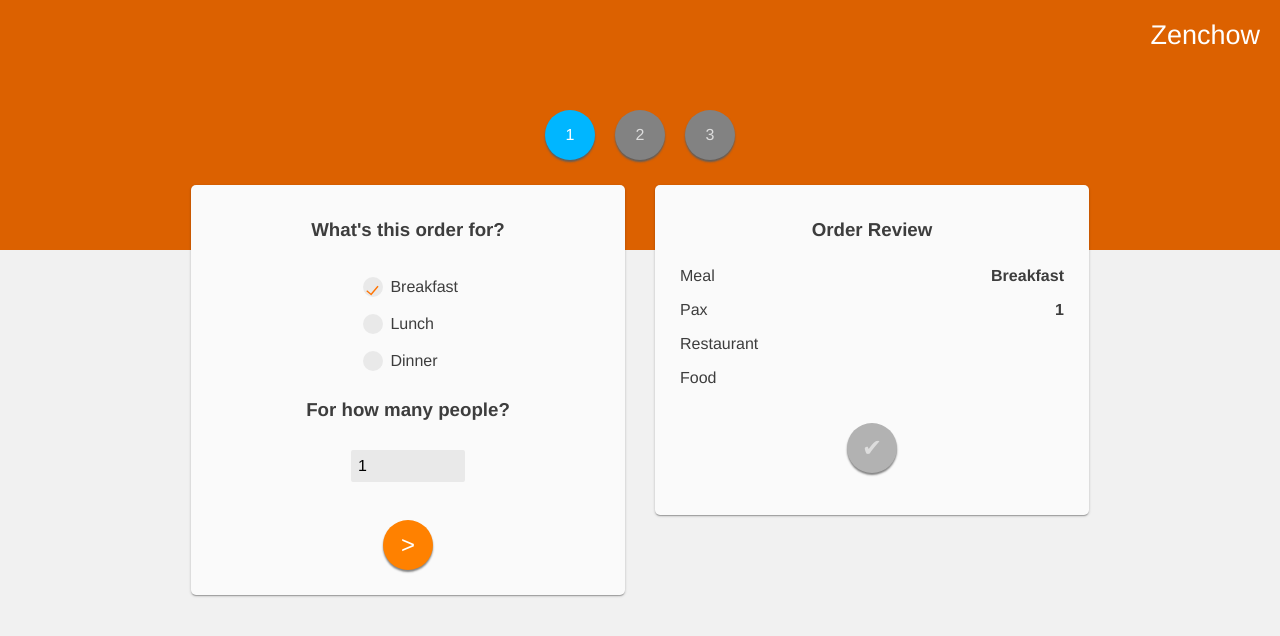
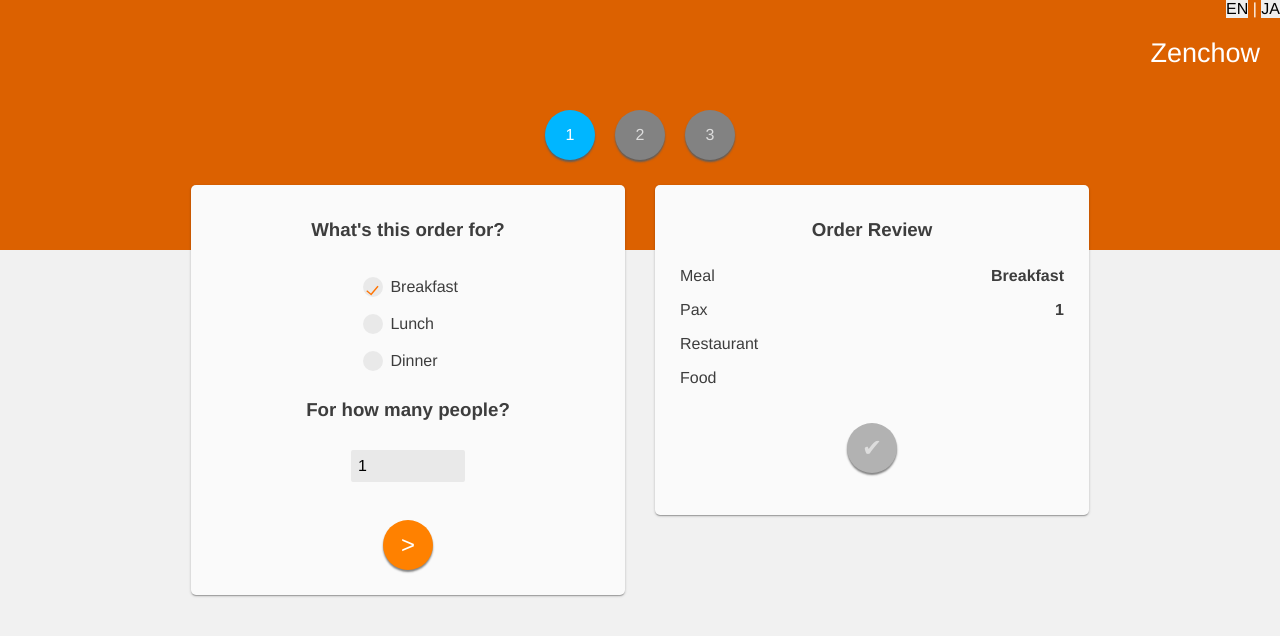
Before and after one commit to lennartnat/zenchow, a React (Create React App) app: page / in a window 1280 px wide. Shown: the top 636 px of the page. Built offline with nearby package versions, Linux system fonts and the light colour scheme.

Commit message:
i18n partial

```diff
--- a/package.json
+++ b/package.json
@@ -10,6 +10,7 @@
     "@types/react-dom": "16.9.2",
     "react": "^16.10.2",
     "react-dom": "^16.10.2",
+    "react-intl": "^3.4.0",
     "react-scripts": "3.2.0",
     "typescript": "3.6.4"
   },
--- a/src/components/ReviewItem/ReviewItem.tsx
+++ b/src/components/ReviewItem/ReviewItem.tsx
@@ -1,5 +1,6 @@
 import React from 'react';
 import './ReviewItem.css';
+import { FormattedMessage } from 'react-intl';
 
 interface ReviewItemProps {
   children: React.ReactNode;
@@ -8,7 +9,9 @@ interface ReviewItemProps {
 
 const ReviewItem = ({ label, children }: ReviewItemProps) => (
   <div className={'review-item'}>
-    <span className={'review-label'}>{label}</span>
+    <span className={'review-label'}>
+      <FormattedMessage id={label} />
+    </span>
     <span className={'review-value'}>{children}</span>
   </div>
 );
--- /dev/null
+++ b/src/context/ConfigContext.tsx
@@ -0,0 +1,16 @@
+import React, { createContext, useState } from 'react';
+
+const ConfigContext = createContext({
+  language: '',
+  setLanguage: (_: string) => {}
+});
+
+const ConfigProvider = ({ children }: { children: React.ReactNode }) => {
+  const [language, setLanguage] = useState('en');
+
+  return (
+    <ConfigContext.Provider value={{ language, setLanguage }}>{children}</ConfigContext.Provider>
+  );
+};
+
+export { ConfigContext, ConfigProvider };
--- a/src/index.tsx
+++ b/src/index.tsx
@@ -1,14 +1,20 @@
 import React from 'react';
 import ReactDOM from 'react-dom';
-import './index.css';
+
 import App from './views/App';
-import * as serviceWorker from './serviceWorker';
+import { ConfigProvider } from 'context/ConfigContext';
 import { StepProvider } from './context/StepContext';
 
+import * as serviceWorker from './serviceWorker';
+
+import './index.css';
+
 ReactDOM.render(
-  <StepProvider>
-    <App />
-  </StepProvider>,
+  <ConfigProvider>
+    <StepProvider>
+      <App />
+    </StepProvider>
+  </ConfigProvider>,
   document.getElementById('root')
 );
 
--- a/src/views/App.tsx
+++ b/src/views/App.tsx
@@ -1,4 +1,5 @@
 import React, { useContext } from 'react';
+import { FormattedMessage, IntlProvider } from 'react-intl';
 
 import Meal from './Meal/Meal';
 import Restaurant from './Restaurant/Restaurant';
@@ -10,14 +11,52 @@ import { StepContext, OrderStep } from 'context/StepContext';
 import { OrderProvider } from 'context/OrderContext';
 
 import './App.css';
+import { ConfigContext } from 'context/ConfigContext';
+
+interface MsgType {
+  [index: string]: any;
+}
+
+const msgs: MsgType = {
+  en: {
+    'NAV.TITLE': 'Zenchow',
+    'MEAL.MEALSELECT': "What's this order for?",
+    'MEAL.PAXINPUT': 'For how many people?',
+    'REVIEW.TITLE': 'Order Review',
+    'REVIEW.ADDMORE': 'Add more food!',
+    'REVIEW.FOODEXCEEED': 'Please do not exceed 10 food servings!',
+    'WORD.MEAL': 'Meal',
+    'WORD.PAX': 'Pax',
+    'WORD.RESTAURANT': 'Restaurant',
+    'WORD.FOOD': 'Food'
+  },
+  ja: {
+    'NAV.TITLE': 'ゼンチャウ',
+    'MEAL.MEALSELECT': '何のため注文しますか？',
+    'MEAL.PAXINPUT': '何人が食べますか？',
+    'REVIEW.TITLE': '注文確認書',
+    'REVIEW.ADDMORE': '食べ物をもっと追加しよう！',
+    'REVIEW.FOODEXCEEED': '10食を超えないようにしてください！',
+    'WORD.MEAL': '食事',
+    'WORD.PAX': '人数',
+    'WORD.RESTAURANT': 'レストラン',
+    'WORD.FOOD': '食物'
+  }
+};
 
 const App: React.FC = () => {
   const { activeStep } = useContext(StepContext);
+  const { language, setLanguage } = useContext(ConfigContext);
 
   return (
+    <IntlProvider locale={language} messages={msgs[language]}>
       <div className='App'>
         <nav className={'navbar'}>
-        <h1>Zenchow</h1>
+          <button onClick={() => setLanguage('en')}>EN</button> |{' '}
+          <button onClick={() => setLanguage('ja')}>JA</button>
+          <h1>
+            <FormattedMessage id={'NAV.TITLE'} />
+          </h1>
         </nav>
 
         <Crumbs />
@@ -31,6 +70,7 @@ const App: React.FC = () => {
           </OrderProvider>
         </div>
       </div>
+    </IntlProvider>
   );
 };
 
--- a/src/views/Meal/Meal.tsx
+++ b/src/views/Meal/Meal.tsx
@@ -1,4 +1,5 @@
 import React, { useContext } from 'react';
+import { FormattedMessage } from 'react-intl';
 
 import Card from 'components/Card/Card';
 import RadioButton from 'components/RadioButton/RadioButton';
@@ -25,7 +26,9 @@ const Meal = () => {
   return (
     <Card>
       <form onSubmit={handleSubmit} className={'form-meal'}>
-        <h3>What's this order for?</h3>
+        <h3>
+          <FormattedMessage id={'MEAL.MEALSELECT'} />
+        </h3>
 
         <div>
           {MEALS.map(m => (
@@ -33,7 +36,9 @@ const Meal = () => {
           ))}
         </div>
 
-        <h3>For how many people?</h3>
+        <h3>
+          <FormattedMessage id={'MEAL.PAXINPUT'} />
+        </h3>
 
         <Numbox
           step={1}
--- a/src/views/Review/Review.tsx
+++ b/src/views/Review/Review.tsx
@@ -1,4 +1,5 @@
 import React, { useContext } from 'react';
+import { FormattedMessage } from 'react-intl';
 
 import Card from 'components/Card/Card';
 import Button from 'components/Button/Button';
@@ -29,12 +30,14 @@ const Review = () => {
 
   return (
     <Card>
-      <h3>Order Review</h3>
+      <h3>
+        <FormattedMessage id={'REVIEW.TITLE'} />
+      </h3>
 
-      <ReviewItem label={'Meal'}>{meal[0].toUpperCase() + meal.slice(1)}</ReviewItem>
-      <ReviewItem label={'Pax'}>{pax}</ReviewItem>
-      <ReviewItem label={'Restaurant'}>{restaurant}</ReviewItem>
-      <ReviewItem label={'Food'}>
+      <ReviewItem label={'WORD.MEAL'}>{meal[0].toUpperCase() + meal.slice(1)}</ReviewItem>
+      <ReviewItem label={'WORD.PAX'}>{pax}</ReviewItem>
+      <ReviewItem label={'WORD.RESTAURANT'}>{restaurant}</ReviewItem>
+      <ReviewItem label={'WORD.FOOD'}>
         {dishes.map((dish, i) => (
           <span key={`${dish.name}_${i}`}>
             {dish.count} pc(s) {dish.name}
@@ -51,8 +54,16 @@ const Review = () => {
       >
         {'✔'}
       </Button>
-      {currentStep === OrderStep.Dish && totalDishCount < pax && <i>{'Add more food!'}</i>}
-      {totalDishCount > 10 && <i>{'Please do not exceed 10 food servings!'}</i>}
+      {currentStep === OrderStep.Dish && totalDishCount < pax && (
+        <i>
+          <FormattedMessage id={'REVIEW.ADDMORE'} />
+        </i>
+      )}
+      {totalDishCount > 10 && (
+        <i>
+          <FormattedMessage id={'REVIEW.FOODEXCEEED'} />
+        </i>
+      )}
     </Card>
   );
 };
```
Also changed, not shown: 1 other file (tests, documents, lock files or other folders). Lines whose indentation alone changed are shown as unchanged.
